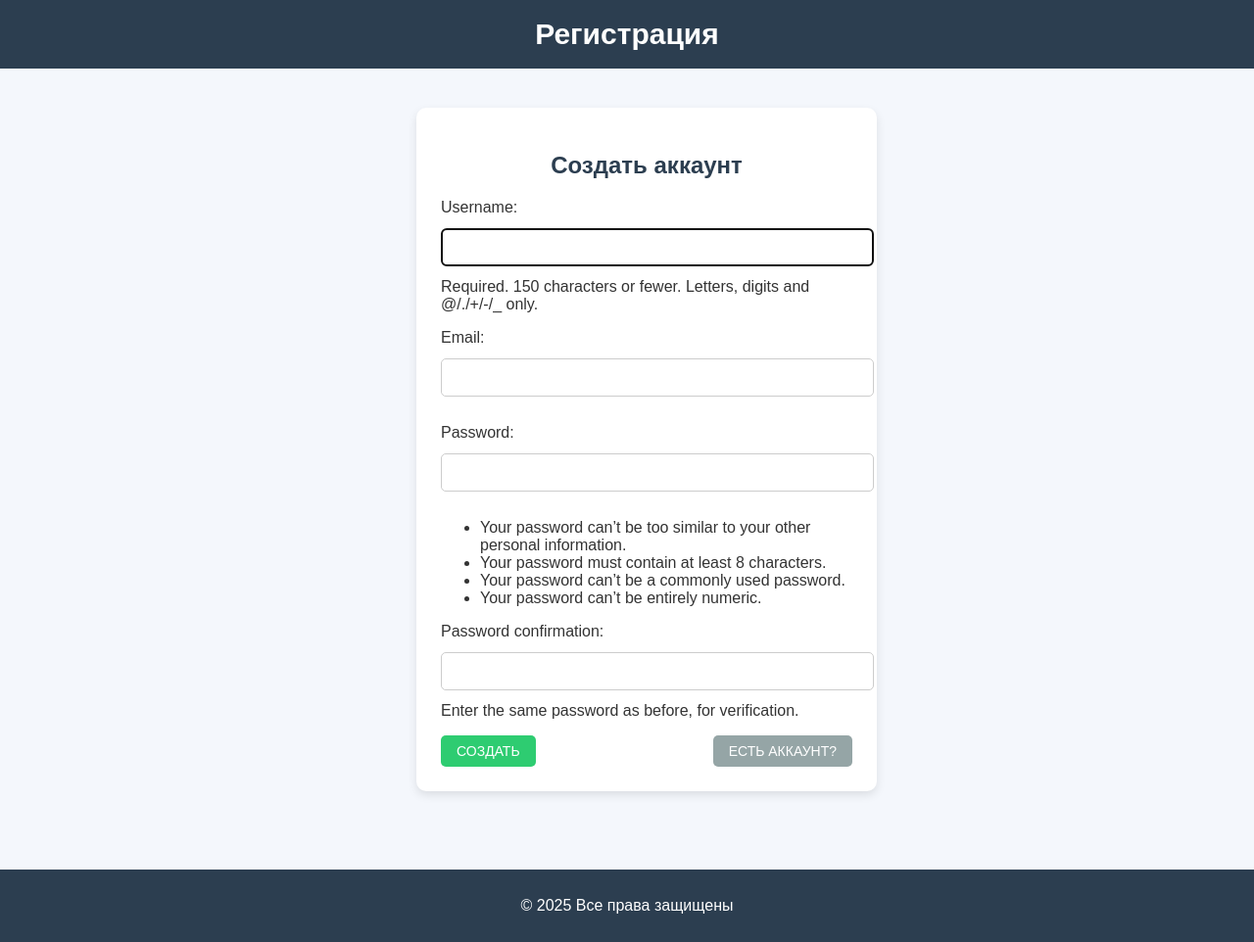
After one commit to Kyle-Butler01/mysite-django, a Django app: page /register/ in a window 1280 px wide. The commit adds this page. Shown: the whole page at 98% size. Run offline with Django 5.2, Linux system fonts and the light colour scheme.

Commit message:
Добавил логику аутентификации и авторизации

```diff
--- a/main/forms.py
+++ b/main/forms.py
@@ -1,5 +1,8 @@
 from django import forms
 from .models import Person, Card
+from django.contrib.auth.forms import UserCreationForm
+from django.contrib.auth.models import User
+
 
 class PersonForm (forms.ModelForm):
     class Meta:
@@ -11,3 +14,12 @@ class CardBuyForm (forms.ModelForm):
     class Meta:
         model = Card
         fields = ['card_number', 'cvv']
+
+
+
+class RegisterForm (UserCreationForm):
+    email = forms.EmailField(required=True)
+
+    class Meta:
+        model = User
+        fields = ['username', 'email', 'password1', 'password2']
--- a/main/templates/main/index.html
+++ b/main/templates/main/index.html
@@ -23,7 +23,8 @@
                 <a href="{% url 'goods' %}" class="btn btn-primary">Список товаров</a>
                 <a href="{% url 'contact' %}" class="btn btn-secondary">Контакты</a>
             <div class="top-right-btn">
-                <a href="{% url 'buy_method' %}" class="btn-success">Добавить способ оплаты</a>
+                <a href="{% url 'register' %}" class="btn btn-primary">Регистрация</a>
+                <a href="{% url 'login' %}" class="btn btn-primary">Войти в акккаунт</a>
             </div>
         </div>
     </div>
--- /dev/null
+++ b/main/templates/main/register.html
@@ -0,0 +1,138 @@
+<!DOCTYPE html>
+<html lang="ru">
+<head>
+    <meta charset="UTF-8">
+    <meta name="viewport" content="width=device-width, initial-scale=1.0">
+    <title>Регистрация</title>
+
+    <style>
+        body {
+            font-family: Arial, sans-serif;
+            background-color: #f4f7fc;
+            margin: 0;
+            padding: 0;
+            color: #333;
+        }
+
+        header {
+            background-color: #2c3e50;
+            color: white;
+            padding: 18px 0;
+            text-align: center;
+        }
+
+        header h1 {
+            margin: 0;
+            font-size: 30px;
+        }
+
+        .main-container {
+            width: 100%;
+            display: flex;
+            justify-content: center;
+            padding: 40px 20px;
+        }
+
+        .reg-box {
+            width: 100%;
+            max-width: 420px;
+            background: white;
+            padding: 25px;
+            border-radius: 10px;
+            box-shadow: 0 4px 10px rgba(0,0,0,0.1);
+        }
+
+        .reg-box h2 {
+            text-align: center;
+            color: #2c3e50;
+            margin-bottom: 20px;
+        }
+
+        .reg-box input {
+            width: 100%;
+            padding: 10px;
+            margin: 12px 0;
+            border-radius: 5px;
+            border: 1px solid #ccc;
+            font-size: 15px;
+        }
+
+        /* мини-кнопки */
+        .btn-small {
+            padding: 8px 16px;
+            font-size: 14px;
+            border: none;
+            border-radius: 5px;
+            text-transform: uppercase;
+            cursor: pointer;
+            transition: background-color 0.3s, transform 0.3s;
+            color: white;
+        }
+
+        .btn-register {
+            background-color: #2ecc71;
+        }
+
+        .btn-register:hover {
+            background-color: #27ae60;
+            transform: scale(1.05);
+        }
+
+        .btn-secondary {
+            background-color: #95a5a6;
+        }
+
+        .btn-secondary:hover {
+            background-color: #7f8c8d;
+            transform: scale(1.05);
+        }
+
+        a {
+            text-decoration: none;
+        }
+
+        .btn-row {
+            margin-top: 15px;
+            display: flex;
+            justify-content: space-between;
+        }
+
+        footer {
+            text-align: center;
+            padding: 12px;
+            background-color: #2c3e50;
+            color: white;
+            margin-top: 40px;
+        }
+    </style>
+</head>
+<body>
+
+<header>
+    <h1>Регистрация</h1>
+</header>
+
+<div class="main-container">
+
+    <div class="reg-box">
+        <h2>Создать аккаунт</h2>
+
+        <form method="POST">
+            {% csrf_token %}
+            {{ form.as_p }}
+
+            <div class="btn-row">
+                <button type="submit" class="btn-small btn-register">Создать</button>
+                <a href="{% url 'login' %}" class="btn-small btn-secondary">Есть аккаунт?</a>
+            </div>
+        </form>
+    </div>
+
+</div>
+
+<footer>
+    <p>&copy; 2025 Все права защищены</p>
+</footer>
+
+</body>
+</html>
--- a/main/urls.py
+++ b/main/urls.py
@@ -13,5 +13,5 @@ urlpatterns = [
     path('edit_person/<int:id>',views.refactor_person, name='edit_person'),
     path('goods/', views.goods, name='goods'),
     path('goods/<int:id>', views.goods_buy, name='buy'),
-    path('buy_method/', views.add_buy_method, name='buy_method')
+    path('buy_method/', views.add_buy_method, name='buy_method'),
 ]
--- a/main/views.py
+++ b/main/views.py
@@ -1,8 +1,8 @@
 from django.shortcuts import render, redirect, get_object_or_404
 from .models import Person, Products, Card
-from .forms import PersonForm, CardBuyForm
+from .forms import PersonForm, CardBuyForm, RegisterForm
 from django.http import HttpResponse
-
+from django.contrib.auth import login, logout
 
 def index (request):
     return render(request, 'main/index.html')
@@ -108,3 +108,18 @@ def goods_buy(request, id):
     else:
         form = CardBuyForm()
         return render(request, 'main/buy.html', {'form': form, 'product': num_good})
+
+
+def register (request):
+    if request.method == 'POST':
+        form = RegisterForm(request.POST)
+        if form.is_valid():
+            user = form.save()
+            login(request, user)
+            return redirect ('index')
+        else:
+            return HttpResponse ('<h1>Что-то не так заполните форму еще раз и повторите попытку</h1>')
+    else:
+        form = RegisterForm()
+
+        return render (request, 'main/register.html', {'form': form})
--- a/webapp/urls.py
+++ b/webapp/urls.py
@@ -1,23 +1,14 @@
-"""
-URL configuration for webapp project.
-
-The `urlpatterns` list routes URLs to views. For more information please see:
-    https://docs.djangoproject.com/en/5.2/topics/http/urls/
-Examples:
-Function views
-    1. Add an import:  from my_app import views
-    2. Add a URL to urlpatterns:  path('', views.home, name='home')
-Class-based views
-    1. Add an import:  from other_app.views import Home
-    2. Add a URL to urlpatterns:  path('', Home.as_view(), name='home')
-Including another URLconf
-    1. Import the include() function: from django.urls import include, path
-    2. Add a URL to urlpatterns:  path('blog/', include('blog.urls'))
-"""
 from django.contrib import admin
 from django.urls import path, include
+from django.contrib.auth import views as auth_views
+from main import views
+
 
 urlpatterns = [
     path('admin/', admin.site.urls),
-    path('', include('main.urls'))
+    path('', include('main.urls')),
+
+    path('register/', views.register, name='register'),
+    path('login/', auth_views.LoginView.as_view(template_name='main/login.html'), name='login'),
+    path('logout/', auth_views.LogoutView.as_view(next_page='login'), name='logout')
 ]
```
Also changed, not shown: main/templates/main/base.html (+5 -5 lines), main/templates/main/login.html (added, +138 -0 lines), render.yaml (deleted, +0 -23 lines), webapp/settings.py (+6 -2 lines), main/migrations/0013_user.py (added), main/migrations/0014_alter_user_phonenumber.py (added), main/migrations/0015_delete_user.py (added).
